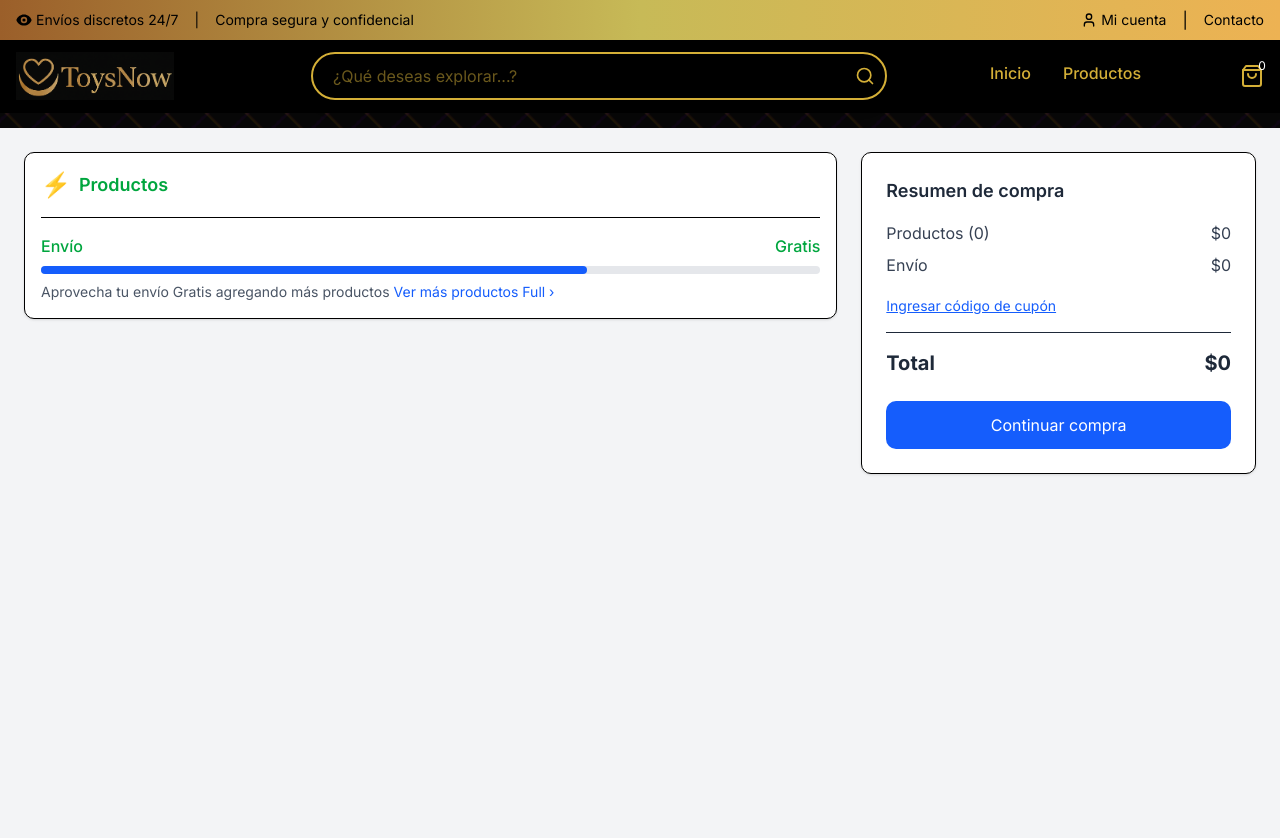
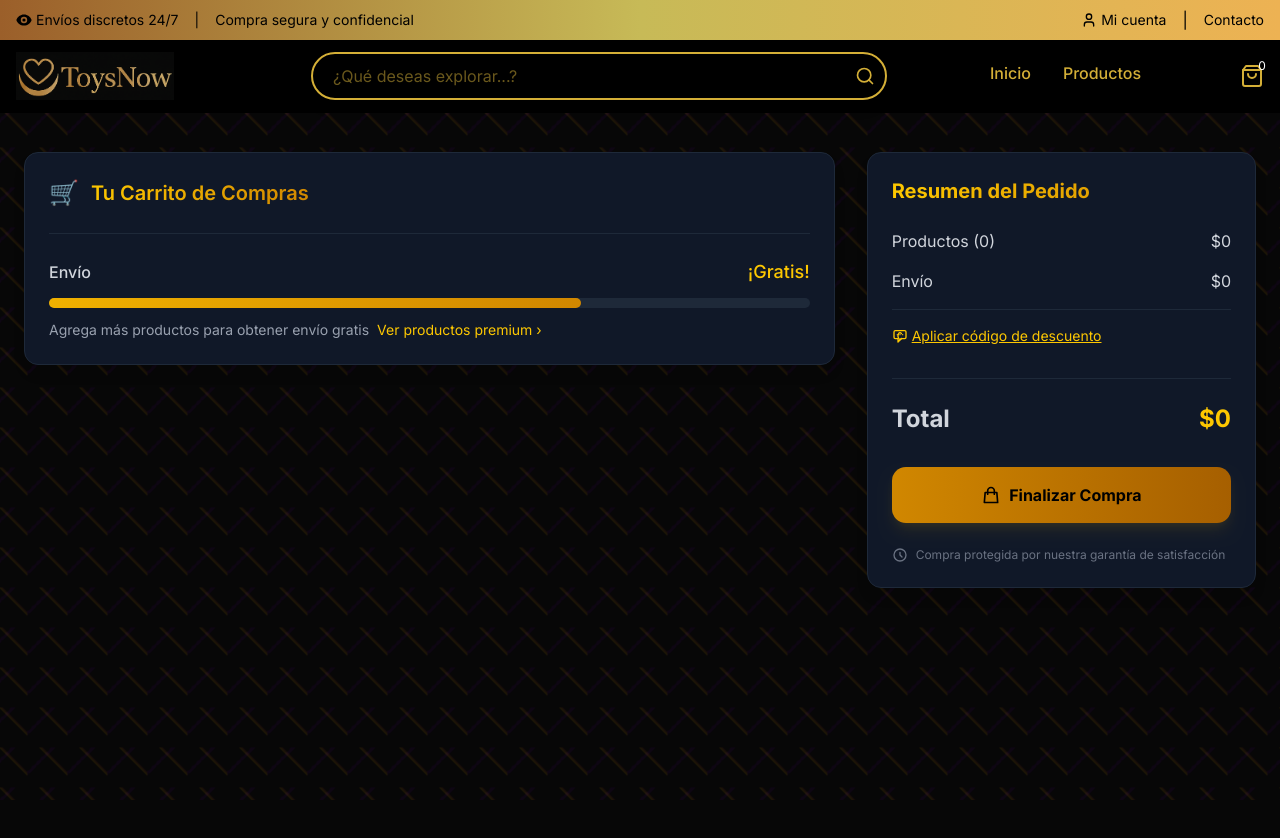
Before and after one commit to Monhabell/ToysNow, a Next.js app: page /carrito in a window 1280 px wide. Shown: the top 838 px of the page. Built offline with nearby package versions, Linux system fonts and the light colour scheme.

Commit message:
mercado pago

```diff
--- a/src/app/carrito/page.tsx
+++ b/src/app/carrito/page.tsx
@@ -8,60 +8,83 @@
   return (
     <>
       <Navbar />
-      <div className="p-6 bg-gray-100 min-h-screen mt-32">
-        <div className="max-w-7xl mx-auto grid grid-cols-1 lg:grid-cols-3 gap-6">
+      <div className="p-6  min-h-screen mt-32 text-gray-100">
+        <div className="max-w-7xl mx-auto grid grid-cols-1 lg:grid-cols-3 gap-8">
 
           {/* Columna de Productos */}
-          <div className="lg:col-span-2 space-y-4">
-            <div className="bg-white rounded-lg shadow-sm p-4 border">
-              <h2 className="text-lg font-semibold flex items-center gap-2 text-green-600">
-                <span className="text-2xl">⚡</span> Productos
+          <div className="lg:col-span-2 space-y-6">
+            <div className="bg-gray-900 rounded-xl p-6 border border-gray-800 shadow-lg">
+              <h2 className="text-xl font-semibold flex items-center gap-3 text-gold-500">
+                <span className="text-2xl">🛒</span>
+                <span className="bg-gradient-to-r from-yellow-400 to-yellow-600 bg-clip-text text-transparent">
+                  Tu Carrito de Compras
+                </span>
               </h2>
 
-              <div className="divide-y">
+              <div className="divide-y divide-gray-800 mt-4">
                 {carrito.map((item, index) => (
-                  <div key={index} className="flex justify-between items-center py-4">
-                    <div className="flex items-center gap-4">
-                      <img src={item.img[0]} alt={item.name} className="w-16 h-16 object-cover rounded-md border" />
+                  <div key={index} className="flex justify-between items-center py-6 group hover:bg-gray-800/50 transition-all duration-300 px-2 rounded-lg">
+                    <div className="flex items-center gap-5">
+                      <div className="relative">
+                        <img
+                          src={item.img[0]}
+                          alt={item.name}
+                          className="w-20 h-20 object-cover rounded-lg border-2 border-gray-700 group-hover:border-yellow-500 transition-all"
+                        />
+                        <span className="absolute -top-2 -right-2 bg-yellow-500 text-black text-xs font-bold rounded-full h-5 w-5 flex items-center justify-center">
+                          {item.cantidad}
+                        </span>
+                      </div>
                       <div>
-                        <p className="font-medium text-gray-800">{item.name}</p>
-                        {item.color && <p className="text-sm text-gray-500">Color: {item.color}</p>}
-                        <div className="flex gap-3 mt-2 text-sm text-blue-600">
-                          <button onClick={() => eliminarProducto(item.id)}>Eliminar</button>
-                          <span>|</span>
-                          <button>Guardar</button>
-                          <span>|</span>
-                          <button>Modificar</button>
-                          <span>|</span>
-                          <button>Comprar ahora</button>
+                        <p className="font-medium text-gray-100 group-hover:text-yellow-400 transition-colors">{item.name}</p>
+                        {item.color && (
+                          <p className="text-sm text-gray-400 mt-1">
+                            Color: <span className="text-yellow-400">{item.color}</span>
+                          </p>
+                        )}
+                        <div className="flex gap-4 mt-3 text-sm">
+                          <button
+                            onClick={() => eliminarProducto(item.id)}
+                            className="text-gray-400 hover:text-yellow-500 transition-colors"
+                          >
+                            Eliminar
+                          </button>
+                          <button className="text-gray-400 hover:text-yellow-500 transition-colors">
+                            Guardar para después
+                          </button>
                         </div>
                       </div>
                     </div>
 
                     <div className="text-right">
-                      <div className="flex items-center justify-end gap-2 mb-2">
+                      <div className="flex items-center justify-end gap-3 mb-3">
                         <button
                           onClick={() => disminuirCantidad(item.id)}
-                          className="border px-2 rounded"
+                          className={`border border-gray-700 px-2.5 py-0.5 rounded-lg ${item.cantidad <= 1 ? 'opacity-50 cursor-not-allowed' : 'hover:bg-yellow-500/10 hover:border-yellow-500/50'}`}
                           disabled={item.cantidad <= 1}
-                        >-</button>
+                        >
+                          <span className="text-gray-300">−</span>
+                        </button>
 
-                        <span className="w-6 text-center">{item.cantidad}</span>
+                        <span className="w-8 text-center text-gray-100">{item.cantidad}</span>
 
                         <button
                           onClick={() => aumentarCantidad(item.id)}
-                          className="border px-2 rounded"
+                          className={`border border-gray-700 px-2.5 py-0.5 rounded-lg ${item.cantidad >= item.stock ? 'opacity-50 cursor-not-allowed' : 'hover:bg-yellow-500/10 hover:border-yellow-500/50'}`}
                           disabled={item.cantidad >= item.stock}
-                        >+</button>
+                        >
+                          <span className="text-gray-300">+</span>
+                        </button>
                       </div>
 
                       <div>
                         {item.compare_price && (
-                          <div className="text-green-600 text-xs mb-1">
-                            -{(item.price / item.compare_price)*100 }% <span className="line-through text-gray-400">${item.compare_price}</span>
+                          <div className="text-yellow-500 text-xs mb-1">
+                            <span className="line-through text-gray-500 mr-1">${item.compare_price}</span>
+                            <span className="font-bold">-{Math.round((1 - item.price / item.compare_price) * 100)}%</span>
                           </div>
                         )}
-                        <p className="text-lg font-semibold text-gray-800">
+                        <p className="text-xl font-bold text-yellow-400">
                           ${(Number(item.price) * item.cantidad).toLocaleString()}
                         </p>
                       </div>
@@ -70,26 +93,27 @@
                 ))}
               </div>
 
-              {/* Envío Gratis Sección */}
-              <div className="pt-4 mt-4 border-t">
-                <div className="flex justify-between items-center text-green-600 font-medium">
-                  <span>Envío</span>
+              {/* Sección de Envío */}
+              <div className="pt-6 mt-6 border-t border-gray-800">
+                <div className="flex justify-between items-center">
+                  <span className="text-gray-300 font-medium">Envío</span>
 
-                  {calcularEnvioTotal() === 0 && (
-                    <span>Gratis</span>
-                  )}
-
-                  {calcularEnvioTotal() !== 0 && (
-                    <span>${calcularEnvioTotal().toLocaleString()}</span>
-                  )}
+                  <span className={`text-lg font-medium ${calcularEnvioTotal() === 0 ? 'text-yellow-400' : 'text-gray-300'}`}>
+                    {calcularEnvioTotal() === 0 ? '¡Gratis!' : `$${calcularEnvioTotal().toLocaleString()}`}
+                  </span>
                 </div>
 
-                <div className="w-full bg-gray-200 h-2 rounded-full mt-2">
-                  <div className="bg-blue-600 h-2 rounded-full" style={{ width: '70%' }}></div>
+                <div className="w-full bg-gray-800 h-2.5 rounded-full mt-3">
+                  <div
+                    className="bg-gradient-to-r from-yellow-500 to-yellow-600 h-2.5 rounded-full"
+                    style={{ width: '70%' }}
+                  ></div>
                 </div>
-                <p className="text-sm text-gray-600 mt-2">
-                  Aprovecha tu envío Gratis agregando más productos
-                  <a href="#" className="text-blue-600 ml-1">Ver más productos Full ›</a>
+                <p className="text-sm text-gray-400 mt-3">
+                  Agrega más productos para obtener envío gratis
+                  <a href="#" className="text-yellow-400 hover:text-yellow-300 ml-2 transition-colors">
+                    Ver productos premium ›
+                  </a>
                 </p>
               </div>
             </div>
@@ -97,32 +121,53 @@
 
           {/* Columna Resumen */}
           <div>
-            <div className="bg-white border rounded-lg p-6 shadow-sm">
-              <h3 className="font-semibold text-lg text-gray-800 mb-4">Resumen de compra</h3>
+            <div className="bg-gray-900 border border-gray-800 rounded-xl p-6 shadow-lg sticky top-32">
+              <h3 className="font-bold text-xl mb-6 bg-gradient-to-r from-yellow-400 to-yellow-600 bg-clip-text text-transparent">
+                Resumen del Pedido
+              </h3>
 
-              <div className="flex justify-between text-gray-700 mb-2">
-                <span>Productos ({carrito.reduce((acc, i) => acc + i.cantidad, 0)})</span>
-                <span>${calcularSubtotal().toLocaleString()}</span>
+              <div className="space-y-4">
+                <div className="flex justify-between text-gray-300">
+                  <span>Productos ({carrito.reduce((acc, i) => acc + i.cantidad, 0)})</span>
+                  <span>${calcularSubtotal().toLocaleString()}</span>
+                </div>
+
+                <div className="flex justify-between text-gray-300">
+                  <span>Envío</span>
+                  <span>${calcularEnvioTotal().toLocaleString()}</span>
+                </div>
+
+                <div className="pt-4 border-t border-gray-800">
+                  <button className="text-yellow-400 hover:text-yellow-300 text-sm underline flex items-center transition-colors">
+                    <svg className="w-4 h-4 mr-1" fill="none" stroke="currentColor" viewBox="0 0 24 24">
+                      <path strokeLinecap="round" strokeLinejoin="round" strokeWidth="2" d="M14.121 15.536c-1.171 1.952-3.07 1.952-4.242 0-1.172-1.953-1.172-5.119 0-7.072 1.171-1.952 3.07-1.952 4.242 0"/>
+                      <path strokeLinecap="round" strokeLinejoin="round" strokeWidth="2" d="M8 10h.01M12 10h.01M16 10h.01M9 16H5a2 2 0 01-2-2V6a2 2 0 012-2h14a2 2 0 012 2v8a2 2 0 01-2 2h-5l-5 5v-5z"/>
+                    </svg>
+                    Aplicar código de descuento
+                  </button>
+                </div>
               </div>
 
-              <div className="flex justify-between text-gray-700 mb-4">
-                <span>Envío</span>
-                <span>${calcularEnvioTotal().toLocaleString()}</span>
+              <div className="flex justify-between text-2xl font-bold mt-8 pt-6 border-t border-gray-800">
+                <span className="text-gray-300">Total</span>
+                <span className="text-yellow-400">${calcularTotalFinal().toLocaleString()}</span>
               </div>
 
-              <button className="text-blue-600 text-sm underline mb-4">Ingresar código de cupón</button>
+              <button className="w-full bg-gradient-to-r from-yellow-600 to-yellow-700 text-black font-bold py-4 rounded-xl mt-8 hover:from-yellow-500 hover:to-yellow-600 transition-all duration-300 shadow-lg shadow-yellow-500/10 hover:shadow-yellow-500/20 flex items-center justify-center gap-2">
+                <svg className="w-5 h-5" fill="none" stroke="currentColor" viewBox="0 0 24 24">
+                  <path strokeLinecap="round" strokeLinejoin="round" strokeWidth="2" d="M16 11V7a4 4 0 00-8 0v4M5 9h14l1 12H4L5 9z"/>
+                </svg>
+                Finalizar Compra
+              </button>
 
-              <div className="flex justify-between text-xl font-bold text-gray-800 border-t pt-4">
-                <span>Total</span>
-                <span>${calcularTotalFinal().toLocaleString()}</span>
+              <div className="mt-6 text-xs text-gray-500 flex items-center">
+                <svg className="w-4 h-4 mr-2" fill="none" stroke="currentColor" viewBox="0 0 24 24">
+                  <path strokeLinecap="round" strokeLinejoin="round" strokeWidth="2" d="M12 8v4l3 3m6-3a9 9 0 11-18 0 9 9 0 0118 0z"/>
+                </svg>
+                Compra protegida por nuestra garantía de satisfacción
               </div>
-
-              <button className="w-full bg-blue-600 text-white py-3 rounded-lg mt-6 hover:bg-blue-700 transition">
-                Continuar compra
-              </button>
             </div>
           </div>
-
         </div>
       </div>
     </>
```
Also changed, not shown: src/app/checkout/page.tsx (+5 -4 lines), src/app/globals.css (+26 -0 lines), src/styles/checkout.css (added, +10 -0 lines), webhook_logs/log-1748483272852.json (added, +12 -0 lines), webhook_logs/log-1748483857097.json (added, +12 -0 lines).
